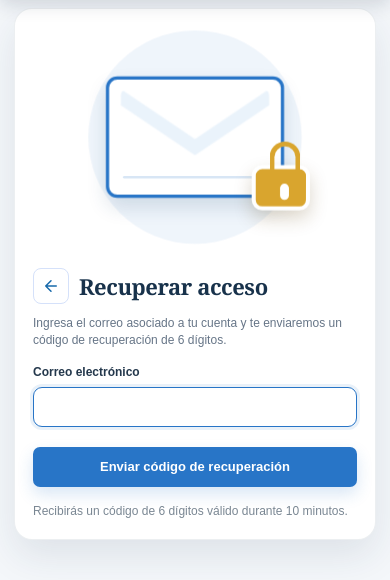
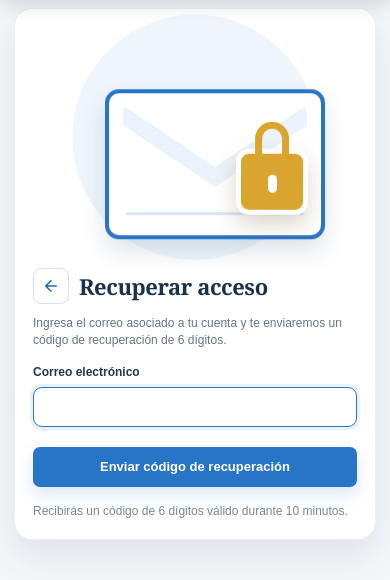
Before and after one commit to Taliana123/Eduturnos, a Flask app: page /auth/recuperar in a window 390 px wide. Shown: the part 58-638 px from the top of the page. Run offline with Flask 3, Linux system fonts and the light colour scheme.

Commit message:
Restore original recovery illustration
Keep the rest of the recovery page unchanged.\n\nCo-authored-by: Copilot <223556219+Copilot@users.noreply.github.com>

```diff
--- a/templates/auth/recuperar.html
+++ b/templates/auth/recuperar.html
@@ -595,45 +595,7 @@ body:has(.eduturnos-recuperar-final-page) main.contenedor {
     .eduturnos-recovery-art {
         width: 250px;
         height: 225px;
-    }
-
-    .eduturnos-recovery-art-content {
-        position: absolute;
-        inset: 0;
-        transform: scale(.81);
-    }
-
-    .eduturnos-recovery-art::before {
-        width: 200px;
-        height: 200px;
-    }
-
-    .eduturnos-recovery-envelope {
-        left: 15px;
-        top: 37.5px;
-    }
-
-    .eduturnos-recovery-lock {
-        width: 72px;
-        height: 56px;
-        top: 148px;
-        right: -17px;
-        bottom: auto;
-    }
-
-    .eduturnos-recovery-lock::before {
-        width: 38px;
-        height: 36px;
-        left: 17px;
-        top: -34px;
-        border-width: 6px;
-    }
-
-    .eduturnos-recovery-lock::after {
-        width: 11px;
-        height: 20px;
-        left: 30px;
-        top: 18px;
+        transform: scale(.88);
     }
 
     .eduturnos-recuperar-final-content {
@@ -651,13 +613,9 @@ body:has(.eduturnos-recuperar-final-page) main.contenedor {
 
             <div class="eduturnos-recovery-art">
 
-                <div class="eduturnos-recovery-art-content">
+                <div class="eduturnos-recovery-envelope"></div>
 
-                    <div class="eduturnos-recovery-envelope"></div>
-
-                    <div class="eduturnos-recovery-lock"></div>
-
-                </div>
+                <div class="eduturnos-recovery-lock"></div>
 
             </div>
 
```
Also changed, not shown: tests/test_requested_fixes.py (+8 -17 lines).
